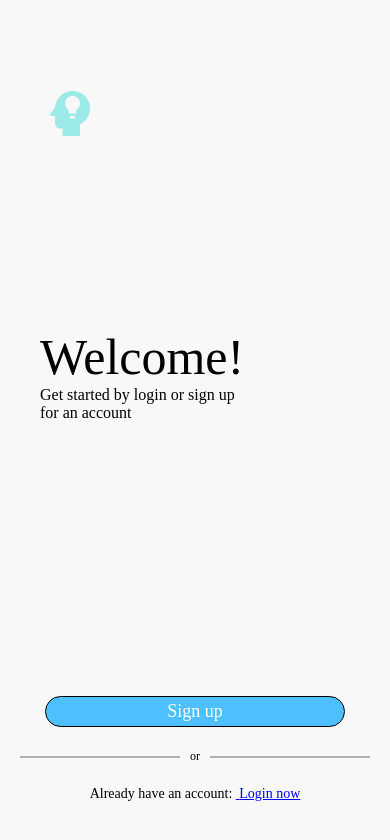
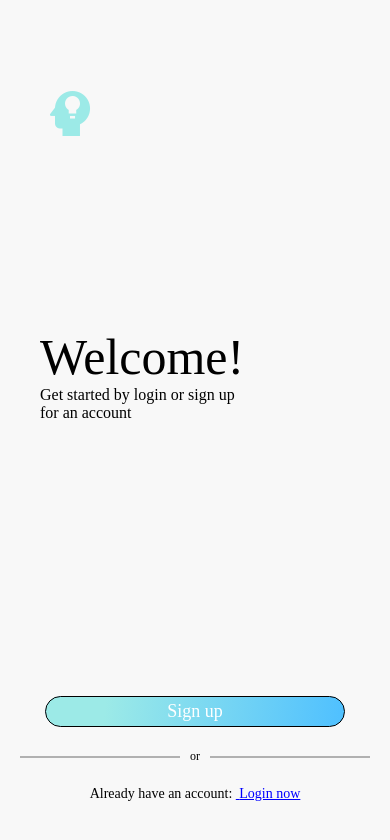
Before and after one commit to susupadilla99/Chron, a React Native app: screen / in a window 390 px wide. Shown: the top 840 px of the page. Built offline with nearby package versions, Linux system fonts and the light colour scheme.

Commit message:
installed Linear Gradient and implemented Linear Gradient into AppButton.js

```diff
--- a/app/components/AppButton.js
+++ b/app/components/AppButton.js
@@ -1,14 +1,21 @@
 import React from 'react';
 import { View, Text, TouchableOpacity, StyleSheet } from 'react-native';
+import { LinearGradient } from 'expo-linear-gradient';
+
 import AppColors from '../config/AppColors';
 import AppText from './AppText';
 
 function AppButton({title, titleSize, style, onPress}) {
   return (
     <TouchableOpacity onPress={onPress}>
-      <View style={[styles.button, style]}>
+      <LinearGradient
+        colors={[AppColors.lightBlue, AppColors.darkBlue]}
+        style={[styles.button, style]}
+        locations={[0.2, 1]}
+        start={{x: 0.0, y: 0.0}}
+        end={{ x: 1.0, y:1.0}}>
         <AppText size={titleSize} color={AppColors.white}>{title}</AppText>
-      </View>
+      </LinearGradient>
     </TouchableOpacity>
   );
 }
--- a/package.json
+++ b/package.json
@@ -15,7 +15,8 @@
     "react": "17.0.1",
     "react-dom": "17.0.1",
     "react-native": "0.64.3",
-    "react-native-web": "0.17.1"
+    "react-native-web": "0.17.1",
+    "expo-linear-gradient": "~11.0.3"
   },
   "devDependencies": {
     "@babel/core": "^7.12.9"
```
Also changed, not shown: 1 other file (tests, documents, lock files or other folders).
